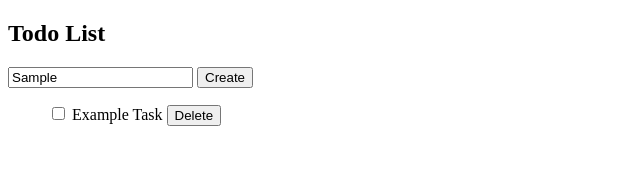
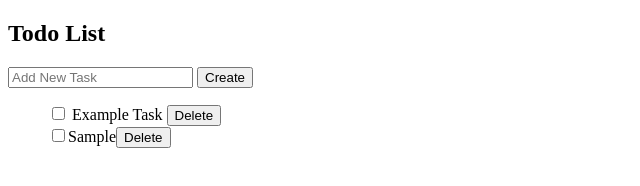
Before and after one commit to Nhade/basic-todo-list, a plain HTML site: page index.html in a window 1280 px wide. Both pictures are taken after typing "Sample" into the empty fields and a click on the button "Create". Shown: the whole page, without its empty margins (0-640 px from the left). Drawn offline with Linux system fonts and the light colour scheme.

Commit message:
Add Basic Functionality

```diff
--- a/index.html
+++ b/index.html
@@ -2,6 +2,7 @@
 <html lang="en">
   <head>
     <meta charset="utf-8">
+    <script src="script.js" defer></script>
     <title>
       Basic Todo List
     </title>
@@ -9,8 +10,8 @@
 
   <body>
       <h2>Todo List</h2>
-      <input type="text" placeholder="Add New Task">
-      <button>Create</button>
+      <input type="text" id="task-name" placeholder="Add New Task">
+      <button id="create-btn">Create</button>
       <ul>
         <li style="list-style-type: none;">
           <input type="checkbox">
--- /dev/null
+++ b/script.js
@@ -0,0 +1,36 @@
+const taskList = document.querySelector("ul");
+const taskName = document.querySelector("input");
+const createButton = document.getElementById("create-btn");
+
+createButton.addEventListener("click", ()=>{
+    const name = taskName.value;
+    taskName.value = '';
+
+    const newTaskListItem = document.createElement("li");
+    const newTaskCheckbox = document.createElement("input");
+    const newTaskName = document.createElement("span");
+    const newTaskButton = document.createElement("button");
+
+    newTaskCheckbox.type = "checkbox";
+    newTaskName.textContent = name;
+    newTaskButton.textContent = "Delete";
+    newTaskButton.addEventListener("click", ()=>{
+        newTaskButton.parentElement.remove();
+    });
+
+    newTaskListItem.style.listStyleType = "none";
+    newTaskListItem.appendChild(newTaskCheckbox);
+    newTaskListItem.appendChild(newTaskName);
+    newTaskListItem.appendChild(newTaskButton);
+
+    taskList.appendChild(newTaskListItem);
+});
+
+
+const buttonList = taskList.querySelectorAll("button");
+
+buttonList.forEach( (button) => {
+    button.addEventListener("click", ()=>{
+        button.parentElement.remove();
+    });
+});
```
